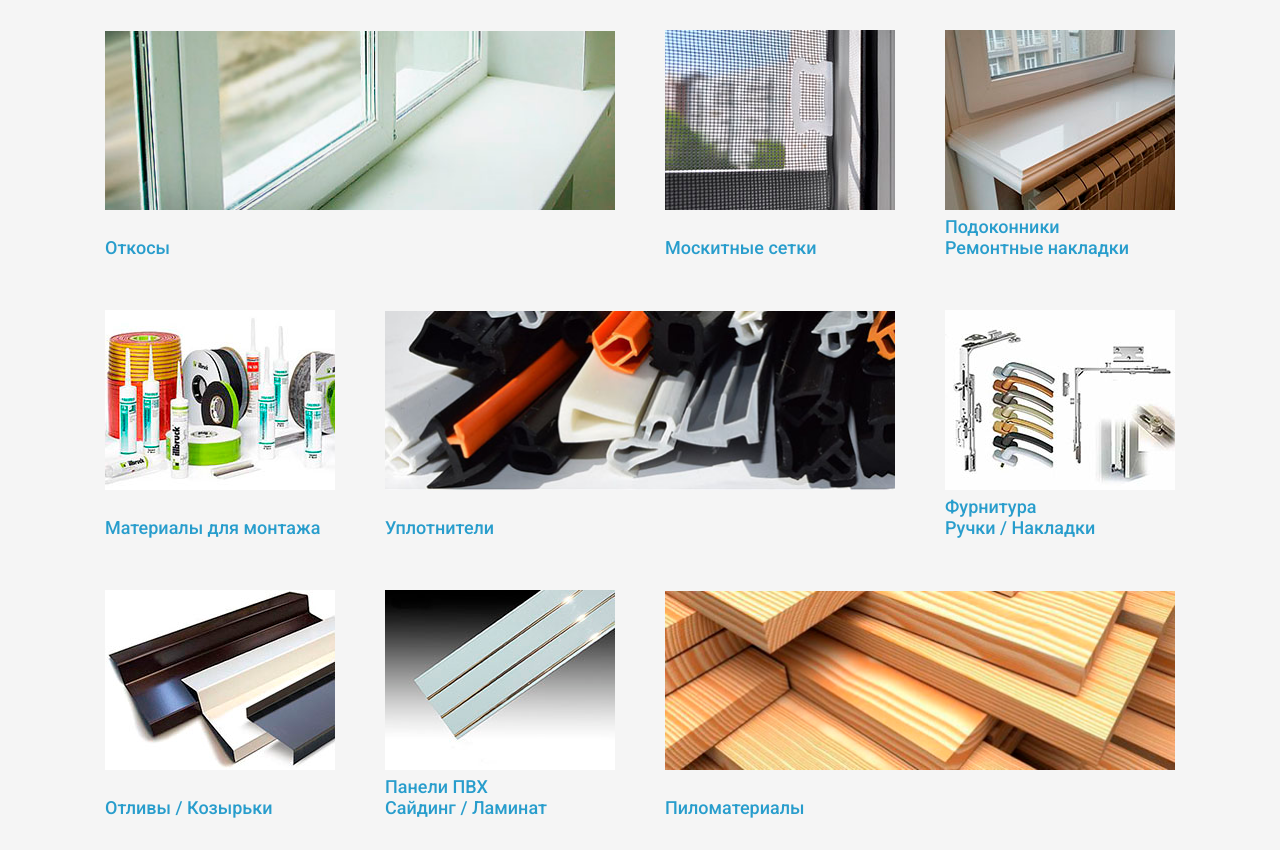
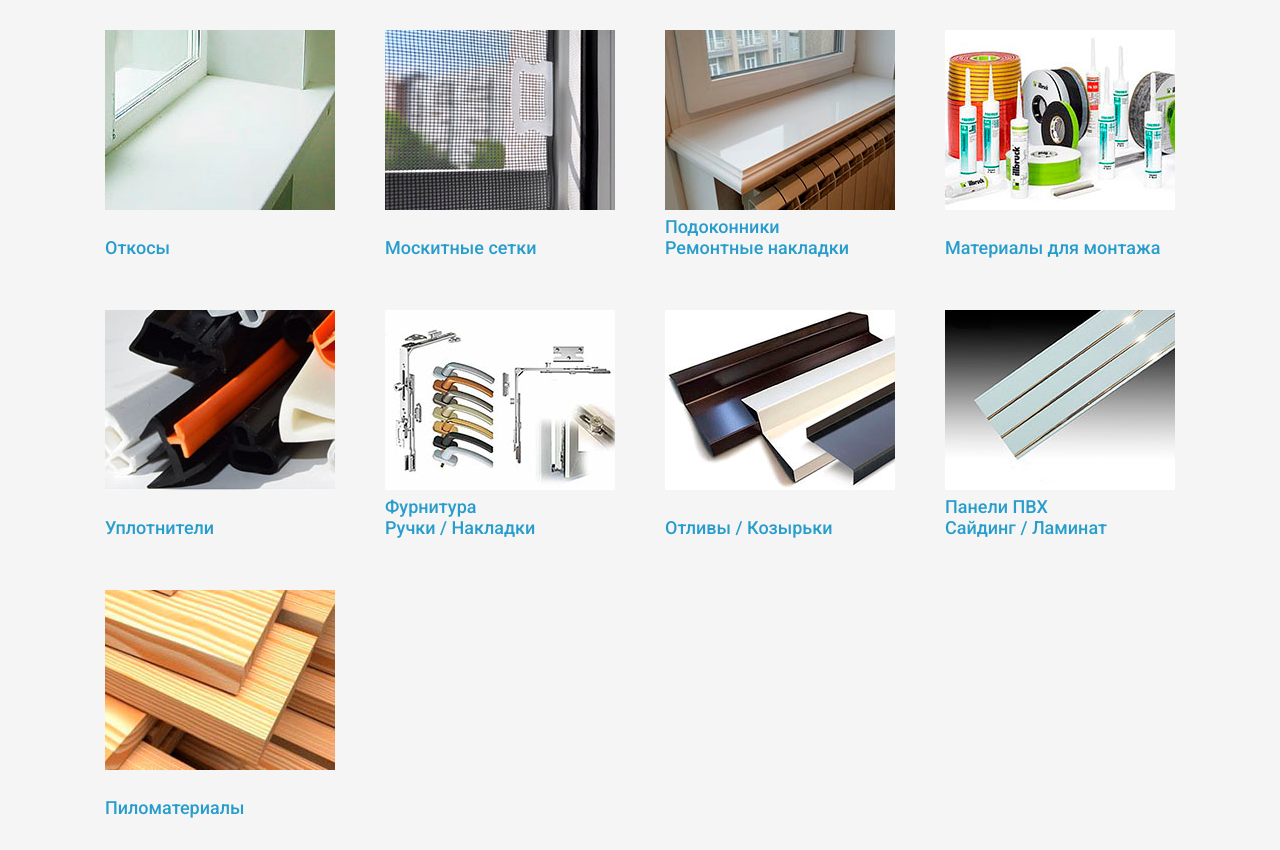
Before and after one commit to avenirs05/myokoshko.loc, a PHP site: page / in a window 1280 px wide. Shown: the part 106-956 px from the top of the page. Run offline with PHP 8.4, Linux system fonts and the light colour scheme.

Commit message:
version white just squares

```diff
--- a/index.php
+++ b/index.php
@@ -43,10 +43,10 @@
   	</div>
 
 		<div class="dashboard display-animation" style="margin: 0 auto; width: 1130px;">
-		  <a class="tile tile-lg tile-white ripple-effect" href="#">
+		  <a class="tile tile-lg tile-sqr tile-white ripple-effect" href="#">
 		    <span class="content-wrapper">
 		      <span class="tile-content">
-		        <span class="tile-img" style="background-image: url('imgs/tiles/otkosi.jpg');"></span>
+		        <span class="tile-img" style="background-image: url('imgs/tiles-squared/otkosi.jpg');"></span>
 		        <span class="tile-holder tile-holder-sm">
 		          <span class="title">Откосы</span>
 		        </span>
@@ -83,10 +83,10 @@
 		      </span>
 		    </span>
 		  </a>
-		  <a class="tile tile-lg tile-white ripple-effect" href="#">
+		  <a class="tile tile-lg tile-sqr tile-white ripple-effect" href="#">
 		    <span class="content-wrapper">
 		      <span class="tile-content">
-		        <span class="tile-img" style="background-image: url(imgs/tiles/uplotniteli.jpg);"></span>
+		        <span class="tile-img" style="background-image: url(imgs/tiles-squared/uplotniteli.jpg);"></span>
 		        <span class="tile-holder tile-holder-sm">
 		          <span class="title">Уплотнители</span>
 		        </span>
@@ -123,10 +123,10 @@
 		      </span>
 		    </span>
 		  </a>
-		  <a class="tile tile-lg tile-white ripple-effect" href="#">
+		  <a class="tile tile-lg tile-sqr tile-white ripple-effect" href="#">
 		    <span class="content-wrapper">
 		      <span class="tile-content">
-		        <span class="tile-img" style="background-image: url(imgs/tiles/pilomaterialy.jpg);"></span>
+		        <span class="tile-img" style="background-image: url(imgs/tiles-squared/pilomaterialy.jpg);"></span>
 		        <span class="tile-holder tile-holder-sm">
 		          <span class="title">Пиломатериалы</span>
 		        </span>
```
Also changed, not shown: imgs/tiles-squared/furnitura.jpg (added), imgs/tiles-squared/materials.jpg (added), imgs/tiles-squared/moskitka.jpg (added), imgs/tiles-squared/otkosi.jpg (added), imgs/tiles-squared/otlivi.jpg (added), imgs/tiles-squared/paneli-pvh.jpg (added), imgs/tiles-squared/pilomaterialy.jpg (added), imgs/tiles-squared/podokonniki.jpg (added), imgs/tiles-squared/uplotniteli.jpg (added).
